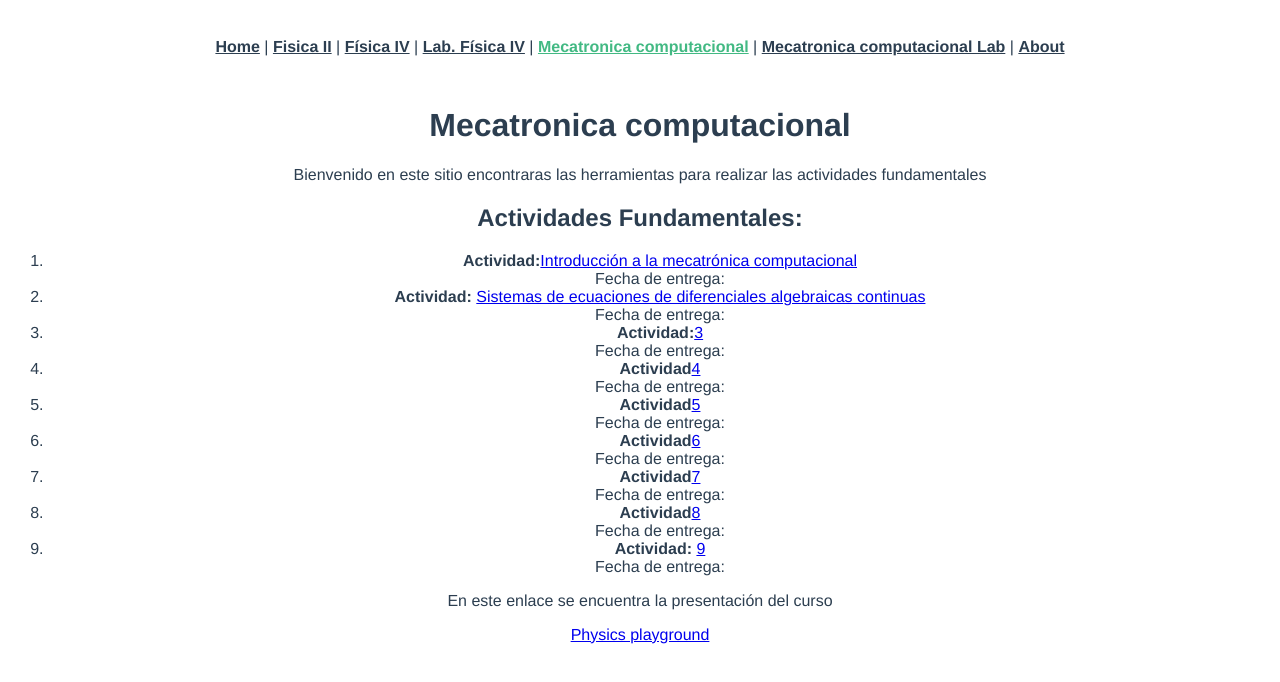
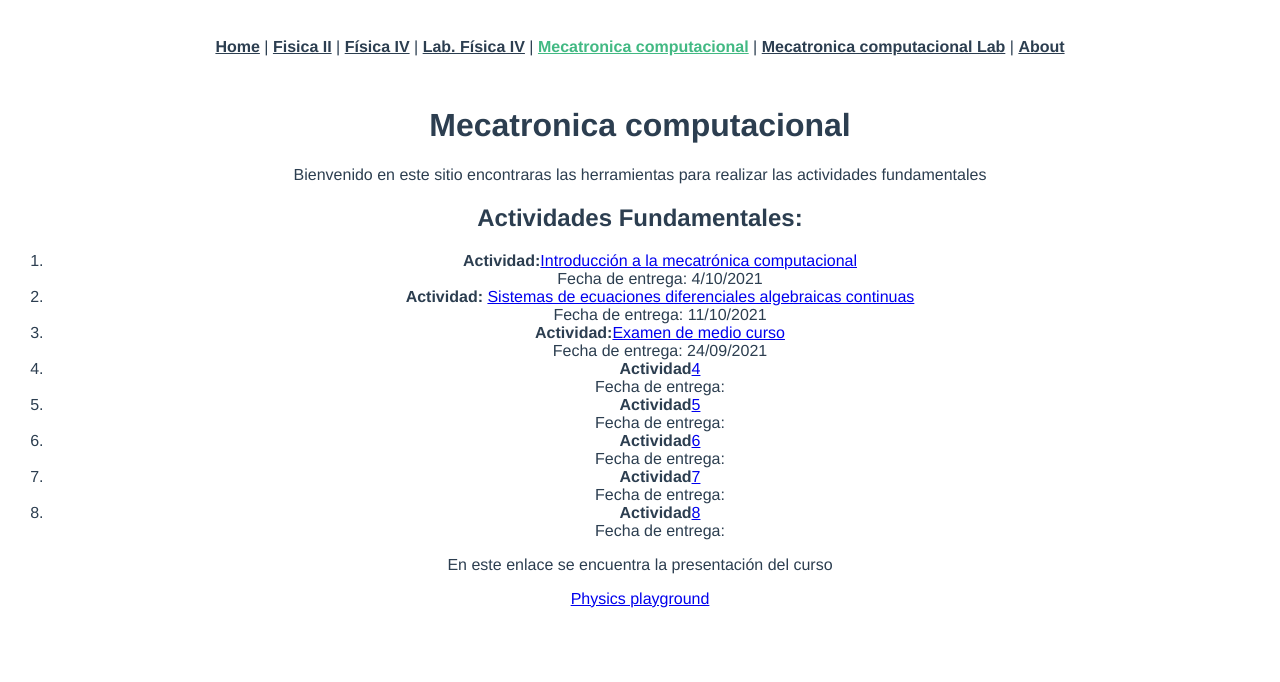
Before and after one commit to GustavoRdz/info-cursos, a Vue app: page /mecatronicaComputacional in a window 1280 px wide. Shown: the top 682 px of the page. Built offline with nearby package versions, Linux system fonts and the light colour scheme.

Commit message:
added some score graphs

```diff
--- a/public/index.html
+++ b/public/index.html
@@ -5,7 +5,7 @@
     <meta http-equiv="X-UA-Compatible" content="IE=edge">
     <meta name="viewport" content="width=device-width,initial-scale=1.0">
     <!-- <link href="https://unpkg.com/tailwindcss@^2/dist/tailwind.min.css" rel="stylesheet"> -->
-    <link rel="icon" href="<%= BASE_URL %>favicon.ico">
+    <link rel="icon" href="<%= BASE_URL %>microres4.jpg">
     <title><%= htmlWebpackPlugin.options.title %></title>
   </head>
   <body>
--- a/src/views/ComputationalMechatronics.vue
+++ b/src/views/ComputationalMechatronics.vue
@@ -15,21 +15,21 @@
         <b>Actividad:</b>
           <a class="rounded-md m-1 p-1 bg-blue-600 hover:bg-green-300 text-gray-200" href="https://forms.gle/jguAbME3WJVf8PWS6" target="_blank">Introducción a la mecatrónica computacional</a>
         </div>
-        <div class="m-1">Fecha de entrega: </div>
+        <div class="m-1">Fecha de entrega: 4/10/2021</div>
       </li>
       <li>
         <div class="m-2">
         <b>Actividad: </b>
-          <a class="rounded-md m-1 p-1 bg-blue-600 hover:bg-green-300 text-gray-200" href="https://forms.gle/9M5Pk74YnX68k7pUA" target="_blank">Sistemas de ecuaciones de diferenciales algebraicas continuas</a>
+          <a class="rounded-md m-1 p-1 bg-blue-600 hover:bg-green-300 text-gray-200" href="https://forms.gle/9M5Pk74YnX68k7pUA" target="_blank">Sistemas de ecuaciones diferenciales algebraicas continuas</a>
         </div>
-        <div class="m-1">Fecha de entrega: </div>
+        <div class="m-1">Fecha de entrega: 11/10/2021</div>
       </li>
       <li>
         <div class="m-2">
         <b>Actividad:</b>
-          <a class="rounded-md m-1 p-1 bg-blue-600 hover:bg-green-300 text-gray-200" href="https://" target="_blank">3</a>
+          <a class="rounded-md m-1 p-1 bg-blue-600 hover:bg-green-300 text-gray-200" href="https://forms.gle/weoNEohkY91yjRzf8" target="_blank">Examen de medio curso</a>
         </div>
-        <div class="m-1">Fecha de entrega: </div>
+        <div class="m-1">Fecha de entrega: 24/09/2021</div>
       </li>
       <li>
         <div class="m-2">
@@ -66,13 +66,6 @@
         </div>
         <div class="m-1">Fecha de entrega: </div>
     </li>
-      <li>
-         <div class="m-2">
-        <b>Actividad: </b>
-          <a class="rounded-md m-1 p-1 bg-blue-600 hover:bg-green-300 text-gray-200" href="https://" target="_blank">9</a>
-        </div>
-        <div class="m-1">Fecha de entrega: </div>
-    </li>
     </ol>
     </div>
     <div class="w-10/12 m-auto">
--- a/src/views/ComputationalMechatronicsLab.vue
+++ b/src/views/ComputationalMechatronicsLab.vue
@@ -20,42 +20,42 @@
       <li>
         <div class="m-2">
         <b>Practica 2: </b>
-          <a class="rounded-md m-1 p-1 bg-blue-600 hover:bg-green-300 text-gray-200" href="https://forms.gle/ktSAedpkh6HtXao58" target="_blank">2</a>
+          <a class="rounded-md m-1 p-1 bg-blue-600 hover:bg-green-300 text-gray-200" href="https://forms.gle/PuQnpdXcxjduDY1r6" target="_blank">Programación gráfica con openmodelica</a>
         </div>
         <div class="m-1">Fecha de entrega: </div>
       </li>
       <li>
         <div class="m-2">
         <b>Practica 3:</b>
-          <a class="rounded-md m-1 p-1 bg-blue-600 hover:bg-green-300 text-gray-200" href="https://forms.gle/jzm2QnWFnreprG7T8" target="_blank">3</a>
+          <a class="rounded-md m-1 p-1 bg-blue-600 hover:bg-green-300 text-gray-200" href="https://" target="_blank">3</a>
         </div>
         <div class="m-1">Fecha de entrega: </div>
       </li>
       <li>
         <div class="m-2">
         <b>Practica 4:</b>
-          <a class="rounded-md m-1 p-1 bg-blue-600 hover:bg-green-300 text-gray-200" href="https://forms.gle/jzm2QnWFnreprG7T8" target="_blank">4</a>
+          <a class="rounded-md m-1 p-1 bg-blue-600 hover:bg-green-300 text-gray-200" href="https://" target="_blank">4</a>
         </div>
         <div class="m-1">Fecha de entrega: </div>
       </li>
       <li>
         <div class="m-2">
         <b>Practica 5:</b>
-          <a class="rounded-md m-1 p-1 bg-blue-600 hover:bg-green-300 text-gray-200" href="https://forms.gle/tmQ167UyiCoeRAX97" target="_blank">5</a>
+          <a class="rounded-md m-1 p-1 bg-blue-600 hover:bg-green-300 text-gray-200" href="https://" target="_blank">5</a>
         </div>
         <div class="m-1">Fecha de entrega: </div>
       </li>
       <li>
          <div class="m-1">
         <b>Practica 6: </b>
-          <a class="rounded-md m-1 p-1 bg-blue-600 hover:bg-green-300 text-gray-200" href="https://forms.gle/y153fjWABdHEN2Tp6" target="_blank">6</a>
+          <a class="rounded-md m-1 p-1 bg-blue-600 hover:bg-green-300 text-gray-200" href="https://" target="_blank">6</a>
         </div>
         <div class="m-1">Fecha de entrega: </div>
       </li>
       <li>
          <div class="m-2">
           <b>Practica 7:</b>
-            <a class="rounded-md m-1 p-1 bg-blue-600 hover:bg-green-300 text-gray-200" href="https://forms.gle/FvzPWJcamFy34bBz5" target="_blank">7</a>
+            <a class="rounded-md m-1 p-1 bg-blue-600 hover:bg-green-300 text-gray-200" href="https://" target="_blank">7</a>
           </div>
         <div class="m-1">Fecha de entrega: </div>
     </li>
--- a/src/views/FisicaII.vue
+++ b/src/views/FisicaII.vue
@@ -66,7 +66,7 @@
       <li>
         <b>Actividad: Examen ordinario</b>
         <div class="m-1">
-          Ponderación (25%). Fecha limite:  <a class="rounded-md m-1 p-1 bg-blue-600 hover:bg-green-300 text-gray-200" href="https://www.fime.uanl.mx/wp-content/uploads/2021/07/Calendario-AGO-DIC-2021.pdf" target="_blank">Calendario</a>
+          Ponderación <b>25%</b>. Fecha limite:  <a class="rounded-md m-1 p-1 bg-blue-600 hover:bg-green-300 text-gray-200" href="https://www.fime.uanl.mx/wp-content/uploads/2021/07/Calendario-AGO-DIC-2021.pdf" target="_blank">Calendario</a>
         </div>
       </li>
       <li>
@@ -75,7 +75,7 @@
           <a class="rounded-md m-1 p-1 bg-blue-600 hover:bg-green-300 text-gray-200" href="https://forms.gle/GzrveK3J22x2ZQNo8" target="_blank">Reporte</a>
         </div>
         <div class="m-1">
-          Ponderación (15%). Fecha limite:
+          Ponderación <b>15%</b>. Fecha limite:
         </div>
     </li>
     </ol>
@@ -85,6 +85,10 @@
       <div class="m-1">
           <a class="rounded-md m-1 p-1 bg-blue-600 hover:bg-green-300 text-gray-200" href="https://gustavordz.github.io/interactive-physics/" target="_blank">Physics playground</a>
       </div>
+    </div>
+    <div class="mt-10 m-auto w-10/12 ">
+      <h1 class="text-4xl bg-green-200 m-auto w-10/12">Scores</h1>
+      <iframe width="900" height="300" seamless frameborder="0" scrolling="yes" src="https://docs.google.com/spreadsheets/d/e/2PACX-1vRSscDEbOpG4tIjLj8ci-FCAJgPj3cleKI7f987wnZJApm3K8nNPlAz1KPNZvcSydqo26C3LBE2LwdL/pubchart?oid=912203533&amp;format=interactive"></iframe>
     </div>
   </div>
 
--- a/src/views/FisicaIV.vue
+++ b/src/views/FisicaIV.vue
@@ -129,8 +129,8 @@
       <iframe class="w-10/12 m-auto" src="https://script.google.com/macros/s/AKfycbzVjQBWgcAYgkVxjayoVYzhQcjRLc4Dwhl3l5eQIHbvlCePiZSlJdUgHnetZmwX6YO1WA/exec" title="Physics" height="600px"></iframe>
     </div>
     <div class="w-11/12 m-auto">
-      <p>Tabla de records</p>
-      <iframe class="w-10/12 m-auto" width="1039" height="300" seamless frameborder="0" scrolling="yes" src="https://docs.google.com/spreadsheets/d/e/2PACX-1vQug3JK9WuWxutwgT1V7NrOIk8hE8NNEup9QWpTfYTxSI_Qt2pwooe284MH6i_7w7yCWCGENv_RoUZp/pubchart?oid=800554852&amp;format=interactive"></iframe>
+      <h1 class="text-4xl bg-green-200 m-auto w-10/12">Scores</h1>
+      <iframe class="w-10/12 m-auto" width="900" height="300" seamless frameborder="0" scrolling="yes" src="https://docs.google.com/spreadsheets/d/e/2PACX-1vQug3JK9WuWxutwgT1V7NrOIk8hE8NNEup9QWpTfYTxSI_Qt2pwooe284MH6i_7w7yCWCGENv_RoUZp/pubchart?oid=800554852&amp;format=interactive"></iframe>
     </div>
   </div>
 
--- a/src/views/LabFisicaIV.vue
+++ b/src/views/LabFisicaIV.vue
@@ -86,6 +86,10 @@
           <a class="rounded-md m-1 p-1 bg-blue-600 hover:bg-green-300 text-gray-200" href="https://gustavordz.github.io/interactive-physics/" target="_blank">Physics playground</a>
       </div>
     </div>
+    <div class="mt-10 m-auto w-10/12 ">
+      <h1 class="text-4xl bg-green-200 m-auto w-10/12">Scores</h1>
+      <iframe width="900" height="300" seamless frameborder="0" scrolling="yes" src="https://docs.google.com/spreadsheets/d/e/2PACX-1vQgQR1DAuWHkYm6foGlcewQ7vgiiIHsJ7hPscmkNACxL5rqY9ZrdtPNX-riSZSaxJVwgr6Kv7Ut4sUH/pubchart?oid=1005359110&amp;format=interactive"></iframe>
+    </div>
   </div>
 
 </template>
```
Also changed, not shown: public/microres4.jpg (added), src/assets/microres4.jpg (added).
